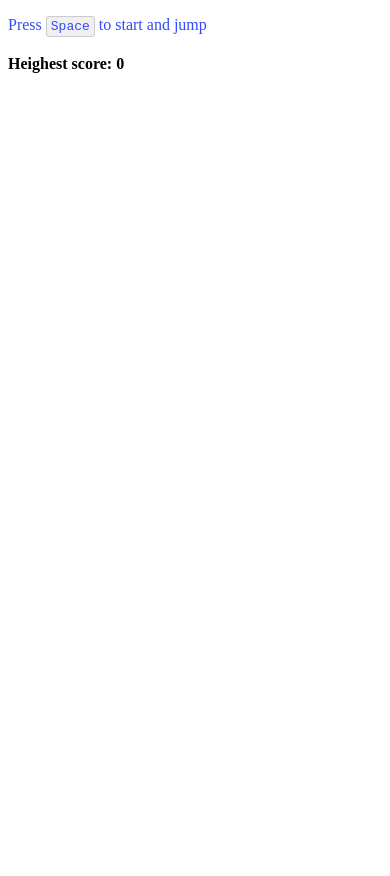
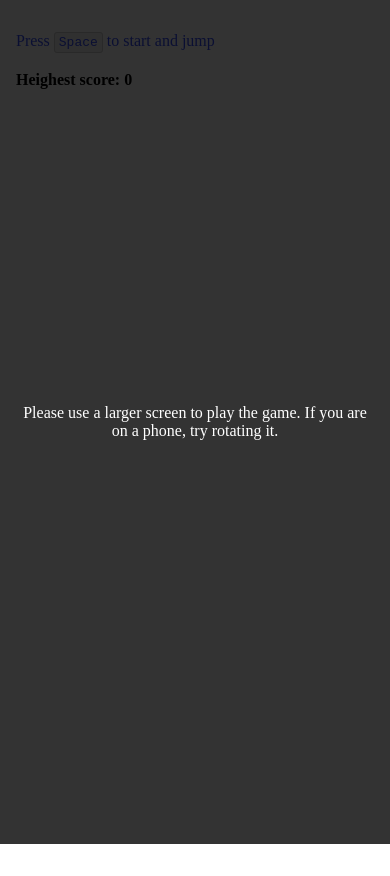
Before and after one commit to qubydev/url-dino, a plain HTML site: page index.html in a window 390 px wide. Before the commit the page ends 844 px from the top, so only its background shows below. Drawn offline with Linux system fonts and the light colour scheme.

Commit message:
warn overlay

```diff
--- a/index.html
+++ b/index.html
@@ -26,13 +26,19 @@
 </head>
 
 <body>
-    <p class="info">Press <kbd>Space</kbd> to start and jump</p>
-    <h4>Heighest score: <span id="hscore">0</span></h4>
-    <div id="scoreboard"></div>
+    <div class="wrapper" id="wrapper">
+        <p class="info">Press <kbd>Space</kbd> to start and jump</p>
+        <h4>Heighest score: <span id="hscore">0</span></h4>
+        <div id="scoreboard"></div>
 
 
-    <github-corner href="https://github.com/qubydev/url-dino">
-    </github-corner>
+        <github-corner href="https://github.com/qubydev/url-dino">
+        </github-corner>
+
+    </div>
+    <div class="overlay-warn">
+        <p>Please use a larger screen to play the game. If you are on a phone, try rotating it.</p>
+    </div>
 </body>
 
 </html>
--- a/index.js
+++ b/index.js
@@ -37,6 +37,7 @@ document.addEventListener("DOMContentLoaded", function () {
     // dom
     const scoreboard = document.getElementById('scoreboard');
     const hscore = document.getElementById('hscore');
+    const wrapper = document.querySelector('.wrapper');
 
     // functions
     function getWeightedRandom(obstacles) {
@@ -192,11 +193,11 @@ document.addEventListener("DOMContentLoaded", function () {
     });
 
     // phone
-    document.addEventListener('touchstart', (event) => {
+    wrapper.addEventListener('touchstart', (event) => {
         event.preventDefault();
         keys["Tap"] = true;
     }, { passive: false });
-    document.addEventListener('touchend', (event) => {
+    wrapper.addEventListener('touchend', (event) => {
         keys["Tap"] = false;
     });
 
@@ -211,7 +212,7 @@ document.addEventListener("DOMContentLoaded", function () {
     });
 
     // phone
-    document.addEventListener('touchstart', (event) => {
+    wrapper.addEventListener('touchstart', (event) => {
         event.preventDefault();
         if (running) return;
 
--- a/styles.css
+++ b/styles.css
@@ -1,3 +1,13 @@
+body {
+    padding: 0;
+    margin: 0;
+}
+
+.wrapper {
+    min-height: 100dvh;
+    padding: 1rem;
+}
+
 .info {
     color: #334afa;
 }
@@ -9,3 +19,25 @@ kbd {
     padding: 2px 4px;
     font-family: monospace;
 }
+
+.overlay-warn {
+    align-items: center;
+    justify-content: center;
+    position: fixed;
+    top: 0;
+    left: 0;
+    width: 100%;
+    height: 100%;
+    background-color: rgba(0, 0, 0, 0.8);
+    color: #fff;
+    padding: 1rem;
+    box-sizing: border-box;
+    text-align: center;
+    display: none;
+}
+
+@media (max-width: 680px) {
+    .overlay-warn {
+        display: flex;
+    }
+}
```
